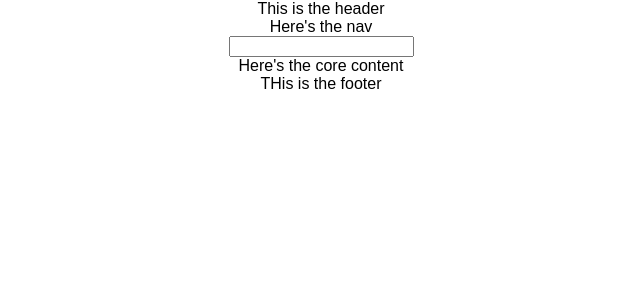
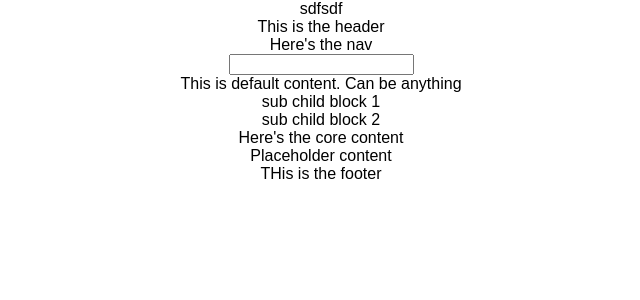
Before and after one commit to davidemaser/site, a React (Create React App) app: page / in a window 1280 px wide. Shown: the top 300 px of the page, without its empty margins (319-959 px from the left). Built offline with nearby package versions, Linux system fonts and the light colour scheme.

Commit message:
Add conditionals in format

```diff
--- a/package.json
+++ b/package.json
@@ -11,6 +11,7 @@
   "devDependencies": {
     "axios": "^0.16.0",
     "cucumber": "^1.3.2",
+    "dompurify": "^0.8.5",
     "grunt": "^1.0.1",
     "grunt-cli": "^1.2.0",
     "gulp": "^3.9.1",
--- a/src/App.js
+++ b/src/App.js
@@ -3,21 +3,24 @@ import './App.css';
 import Header from "./Components/Header";
 import Content from "./Components/Content";
 import Footer from "./Components/Footer";
+import JsonData from "./Data/Schema/page.json";
 
 class App extends Component {
     constructor(props) {
         super(props);
         this.state = {
-            lang: 'en'
-        }
+            lang: 'en',
+            data:JsonData[this.props.node],
+        };
+        console.log(this.state.data);
     }
 
     render() {
         return (
             <div className="App">
-                <Header/>
-                <Content/>
-                <Footer/>
+                <Header data={this.state.data} node="header"/>
+                <Content data={this.state.data} node="body"/>
+                <Footer data={this.state.data} node="footer"/>
             </div>
         );
     }
--- a/src/Components/Content.js
+++ b/src/Components/Content.js
@@ -2,11 +2,20 @@
  * Created by DAVIM on 17/04/2017.
  */
 import React, {Component} from 'react';
+import FormatHtml from "./Renderers/FormatHtml";
 
 class Content extends Component{
+    constructor(props){
+        super(props);
+        this.state = {
+            data:this.props.data,
+            node:this.props.node
+        }
+    }
     render(){
         return(
             <section>
+                <FormatHtml data={this.state.data[this.state.node]}/>
                 Here's the core content
             </section>
         )
--- a/src/Components/Footer.js
+++ b/src/Components/Footer.js
@@ -2,11 +2,20 @@
  * Created by DAVIM on 17/04/2017.
  */
 import React, {Component} from 'react';
+import FormatHtml from "./Renderers/FormatHtml";
 
 class Footer extends Component{
+    constructor(props){
+        super(props);
+        this.state = {
+            data:this.props.data,
+            node:this.props.node
+        }
+    }
     render(){
         return(
             <footer>
+                <FormatHtml data={this.state.data[this.state.node]}/>
                 THis is the footer
             </footer>
         )
--- a/src/Components/Header.js
+++ b/src/Components/Header.js
@@ -4,11 +4,20 @@
 import React, {Component} from 'react'
 import Nav from "./Nav";
 import Search from "./Search";
+import FormatHtml from "./Renderers/FormatHtml";
 
 class Header extends Component{
+    constructor(props){
+        super(props);
+        this.state = {
+            data:this.props.data,
+            node:this.props.node
+        }
+    }
     render(){
         return(
             <header>
+                <FormatHtml data={this.state.data[this.state.node]}/>
                 This is the header
                 <Nav/>
                 <Search/>
--- a/src/Components/Nav.js
+++ b/src/Components/Nav.js
@@ -4,6 +4,13 @@
 import React, {Component} from 'react';
 
 class Nav extends Component{
+    constructor(props){
+        super(props);
+        this.state = {
+            data:this.props.data,
+            node:this.props.node
+        }
+    }
     render(){
         return (
             <nav>Here's the nav</nav>
--- /dev/null
+++ b/src/Components/Renderers/FormatHtml.js
@@ -0,0 +1,70 @@
+/**
+ * Created by DAVIM on 18/04/2017.
+ */
+import React, {Component} from 'react';
+import DOMPurify from 'dompurify';
+
+class FormatHtml extends Component{
+    constructor(props){
+        super(props);
+        this.state = {
+            data : this.props.data,
+            root: 'blocks',
+            object:{
+                template:'<{-type-} {-id-} {-class-}>{-content-}</{-type-}>'
+            }
+        };
+    }
+
+    parseChildObject(obj){
+        let childObject;
+        if(typeof obj === 'object'){
+            childObject = '';
+            for(let o in obj){
+                let objClass = obj[o].class !== undefined && obj[o].class !== null ? 'class="'+obj[o].class+'"' : '';
+                let objId = obj[o].id !== undefined && obj[o].id !== null ? 'id="'+obj[o].id+'"' : '';
+                let objContent = this.parseChildObject(obj[o].content) !== undefined ? this.parseChildObject(obj[o].content) : '';
+                let ObjectTemplate = this.state.object.template
+                    .replace(/{-type-}/g,obj[o].type)
+                    .replace(/{-class-}/g,objClass)
+                    .replace(/{-id-}/g,objId)
+                    .replace(/{-content-}/g,objContent);
+                childObject+=ObjectTemplate;
+            }
+        }else{
+            childObject=obj;
+        }
+        if(childObject !== ''){
+            return(childObject)
+        }
+    }
+
+    parseJson(){
+        let Obj = this.state.data[this.state.root];
+        let ObjectArray = [];
+        for(let o in Obj){
+            let objClass = Obj[o].class !== undefined && Obj[o].class !== null ? 'class="'+Obj[o].class+'"' : '';
+            let objId = Obj[o].id !== undefined && Obj[o].id !== null ? 'id="'+Obj[o].id+'"' : '';
+            let objContent = this.parseChildObject(Obj[o].content) !== undefined ? this.parseChildObject(Obj[o].content) : '';
+            let ObjectTemplate = this.state.object.template
+                .replace(/{-type-}/g,Obj[o].type)
+                .replace(/{-class-}/g,objClass)
+                .replace(/{-id-}/g,objId);
+            ObjectTemplate = objContent !== undefined ? ObjectTemplate.replace(/{-content-}/g,objContent) : ObjectTemplate.replace(/{-content-}/g,'');
+            ObjectArray.push(ObjectTemplate);
+        }
+        return(
+            ObjectArray
+        )
+    }
+
+    render(){
+        let renderObject = DOMPurify.sanitize(this.parseJson());
+        renderObject = renderObject.replace(',',''); //dirty fix
+        return(
+            <div className="object-wrapper" dangerouslySetInnerHTML={{__html: renderObject}} />
+            )
+    }
+}
+
+export default FormatHtml;
--- a/src/Data/Schema/page.json
+++ b/src/Data/Schema/page.json
@@ -1,8 +1,8 @@
 {
-  "default":[
+  "default":
     {
-      "id":"pageID",
-      "title":"",
+      "id":"index",
+      "title":"This is the page title",
       "meta":{
         "description":"",
         "author":"",
@@ -10,7 +10,7 @@
 
         }
       },
-      "item":[
+      "body":
         {
           "item_ID":"",
           "type":"",
@@ -31,7 +31,80 @@
                   "height":""
                 }
               },
-              "content":""
+              "content":"This is default content. Can be anything"
+            },
+            {
+              "type":"div",
+              "class":"class",
+              "id":null,
+              "dimensions":{
+                "desktop":{
+                  "width":"",
+                  "height":""
+                },
+                "mobile":{
+                  "width":"",
+                  "height":""
+                }
+              },
+              "content":[
+                {
+                  "type":"div",
+                  "class":"class",
+                  "id":null,
+                  "dimensions":{
+                    "desktop":{
+                      "width":"",
+                      "height":""
+                    },
+                    "mobile":{
+                      "width":"",
+                      "height":""
+                    }
+                  },
+                  "content":"sub child block 1"
+                },{
+                  "type":"div",
+                  "class":"class",
+                  "id":null,
+                  "dimensions":{
+                    "desktop":{
+                      "width":"",
+                      "height":""
+                    },
+                    "mobile":{
+                      "width":"",
+                      "height":""
+                    }
+                  },
+                  "content":"sub child block 2"
+                }
+              ]
+            }
+          ]
+        },
+      "header":
+        {
+          "item_ID":"",
+          "type":"",
+          "assigned":"",
+          "inherited":false,
+          "blocks":[
+            {
+              "type":"div",
+              "class":"class",
+              "id":null,
+              "dimensions":{
+                "desktop":{
+                  "width":"",
+                  "height":""
+                },
+                "mobile":{
+                  "width":"",
+                  "height":""
+                }
+              },
+              "content":"sdfsdf"
             },
             {
               "type":"div",
@@ -68,7 +141,64 @@
             }
           ]
         }
-      ]
+      ,
+      "footer":
+        {
+          "item_ID":"",
+          "type":"",
+          "assigned":"",
+          "inherited":false,
+          "blocks":[
+            {
+              "type":"div",
+              "class":"class",
+              "id":null,
+              "dimensions":{
+                "desktop":{
+                  "width":"",
+                  "height":""
+                },
+                "mobile":{
+                  "width":"",
+                  "height":""
+                }
+              },
+              "content":"Placeholder content"
+            },
+            {
+              "type":"div",
+              "class":"block-container",
+              "id":null,
+              "dimensions":{
+                "desktop":{
+                  "width":"",
+                  "height":""
+                },
+                "mobile":{
+                  "width":"",
+                  "height":""
+                }
+              },
+              "content":[
+                {
+                  "type":"div",
+                  "class":"class",
+                  "id":null,
+                  "dimensions":{
+                    "desktop":{
+                      "width":"",
+                      "height":""
+                    },
+                    "mobile":{
+                      "width":"",
+                      "height":""
+                    }
+                  },
+                  "content":""
+                }
+              ]
+            }
+          ]
+        }
     }
-  ]
 }
--- a/src/index.js
+++ b/src/index.js
@@ -4,6 +4,6 @@ import App from './App';
 import './index.css';
 
 ReactDOM.render(
-  <App />,
+  <App node="default" />,
   document.getElementById('root')
 );
```
Also changed, not shown: src/Components/Renderers/FormatChildHtml.js (added, +45 -0 lines).
